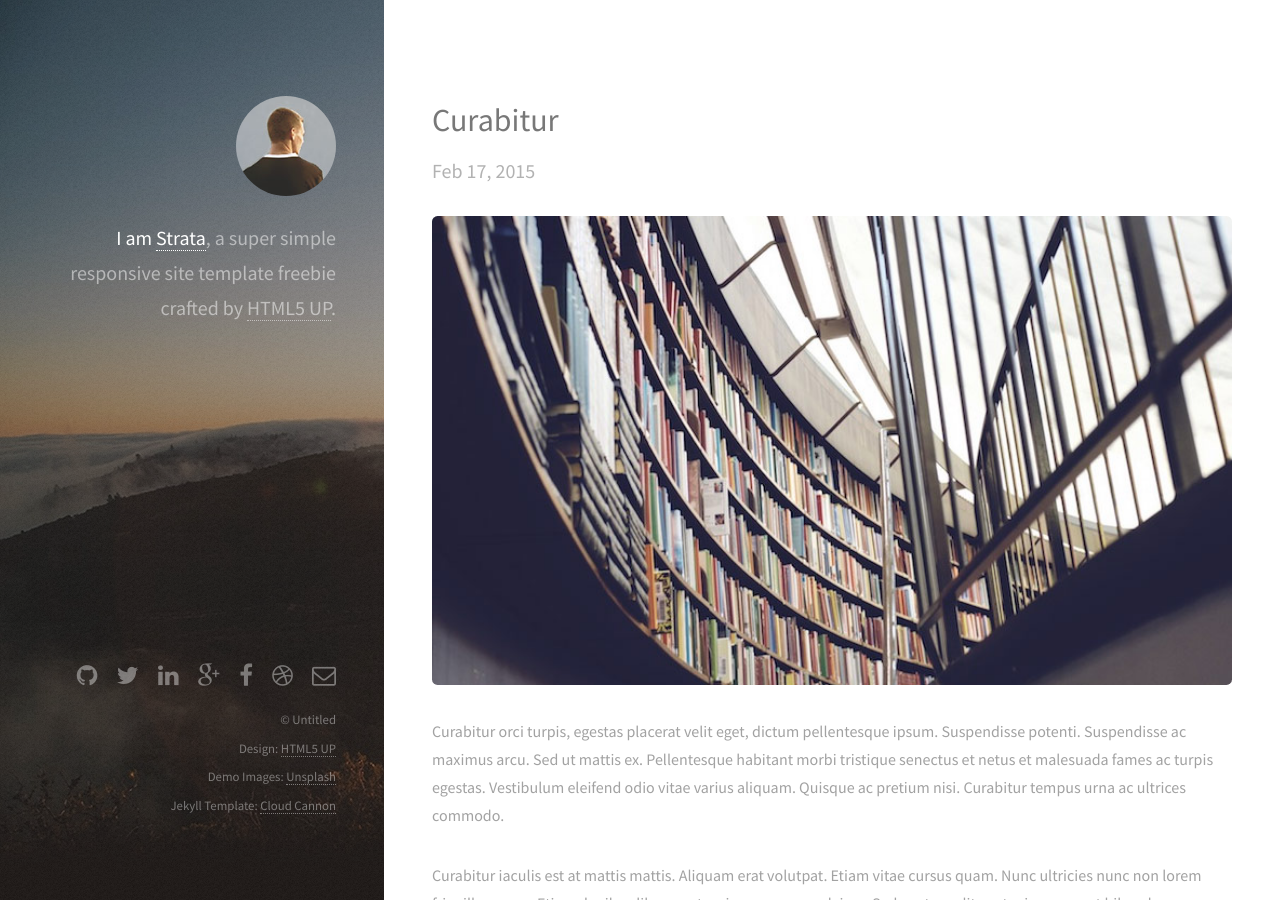
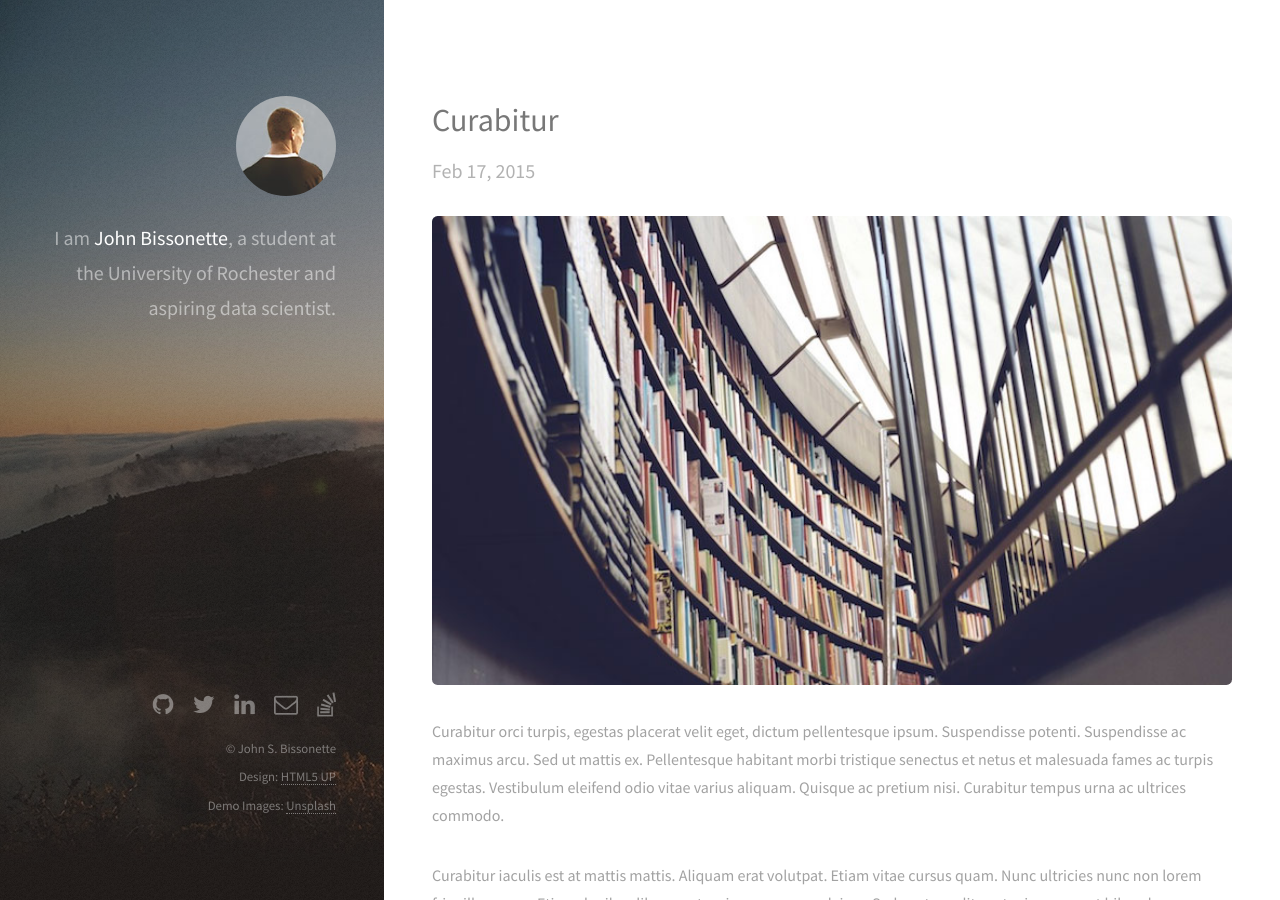
Before and after one commit to jsbUSMC/jsbusmc.github.io, a Jekyll site: the page built from index.html, in a window 1280 px wide and 900 px high. Built offline with Jekyll 4.4.1, drawn with Linux system fonts in a browser that asks for light colours.

Commit message:
broke up index.html into partials for includes

```diff
--- a/_config.yml
+++ b/_config.yml
@@ -1,25 +1,26 @@
 # Site settings
 
-title: Strata # Title of your site
-email: your-email@domain.com # Your contant email
+title: jsbUSMC | John S. Bissonette # Title of your site
+email: john.bissonette1@gmail.com # Your contant email
+author: John S. Bissonette
 
 description: > # this means to ignore newlines until "baseurl:"
   Write an awesome description for your new site here. You can edit this
   line in _config.yml. It will appear in your document head meta (for
   Google search results) and in your feed.xml site description.
 baseurl: "" # the subpath of your site, e.g. /blog/
-url: "http://yourdomain.com" # the base hostname & protocol for your site
+url: "http://jsbusmc.github.io" # the base hostname & protocol for your site
 
 # Social links.
 # Replace the word 'example' with your username if you want to include the icon in the left sidebar
 # Delete the word 'example' if you don't want to include the icon in the left sidebar
 
-twitter_username:     example  # Replace this with your Twitter username
-github_username:      example  # Replace this with your GitHub username
-linkedin_username:    example  # Replace this with your LinkedIn username
-google_plus_username: example  # Replace this with your Google+ username
-facebook_username:    example  # Replace this with your Facebook username
-dribbble_username:    example  # Replace this with your Dribbble username
+twitter_username:     DennisQua1d  # Replace this with your Twitter username
+github_username:      jsbUSMC  # Replace this with your GitHub username
+linkedin_username:    john-bissonette  # Replace this with your LinkedIn username
+stackoverflow:
+  user_id: 4743465
+  username: john-bissonette
 
 # Build settings
 markdown: kramdown
--- /dev/null
+++ b/_includes/_footer.html
@@ -0,0 +1,63 @@
+<footer id="footer">
+  <ul class="icons">
+    {% if site.github_username %}
+    <li>
+      <a href="https://github.com/{{ site.github_username }}" class="icon fa-github">
+        <span class="label">GitHub</span>
+      </a>
+    </li>
+            {% endif %}
+            {% if site.twitter_username %}
+            <li>
+                <a href="https://twitter.com/{{ site.twitter_username }}" class="icon fa-twitter">
+                  <span class="label">Twitter</span>
+                </a>
+            </li>
+            {% endif %}
+            {% if site.linkedin_username %}
+            <li>
+                <a href="https://linkedin.com/in/{{ site.linkedin_username }}" class="icon fa-linkedin">
+                  <span class="label">LinkedIn</span>
+                </a>
+            </li>
+            {% endif %}
+            {% if site.google_plus_username %}
+            <li>
+                <a href="https://plus.google.com/{{ site.google_plus_username }}" class="icon fa-google-plus">
+                  <span class="label">Google+</span>
+                </a>
+            </li>
+            {% endif %}
+            {% if site.facebook_username %}
+            <li>
+                <a href="https://www.facebook.com/{{ site.facebook_username }}" class="icon fa-facebook">
+                  <span class="label">Facebook</span>
+                </a>
+            </li>
+            {% endif %}
+            {% if site.dribbble_username %}
+            <li>
+                <a href="#" class="icon fa-dribbble">
+                  <span class="label">Dribbble</span>
+                </a>
+            </li>
+            {% endif %}
+            {% if site.email %}
+            <li>
+                <a href="mailto:{{ site.email }}" class="icon fa-envelope-o">
+                  <span class="label">Email</span>
+                </a>
+            </li>
+            {% endif %}
+            <li>
+              <a href="https://stackoverflow.com/users/{{ site.stackoverflow.user_id }}/{{ site.stackoverflow.username }}" class="icon fa-stack-overflow">
+                <span class="label">stack overflow</span>
+              </a>
+            </li>
+          </ul>
+            <ul class="copyright">
+                <li>&copy; {{ site.author }}</li>
+                <li>Design: <a href="http://html5up.net">HTML5 UP</a></li>
+                <li>Demo Images: <a href="https://unsplash.com/">Unsplash</a></li>
+            </ul>
+        </footer>
--- /dev/null
+++ b/_includes/_head.html
@@ -0,0 +1,14 @@
+<head>
+    <meta http-equiv="content-type" content="text/html; charset=utf-8" />
+    <meta name="description" content="" />
+    <meta name="keywords" content="" />
+    <meta name="viewport" content="width=device-width,initial-scale=1" />
+    <title>{{ site.author }}</title>
+    <!--[if lte IE 8]><script src="css/ie/html5shiv.js"></script><![endif]-->
+    <noscript>
+    	<link rel="stylesheet" href="/css/skel.css" />
+    	<link rel="stylesheet" href="/css/style.css" />
+    	<link rel="stylesheet" href="/css/style-xlarge.css" />
+    </noscript>
+    <!--[if lte IE 8]><link rel="stylesheet" href="/css/ie/v8.css" /><![endif]-->
+</head>
--- /dev/null
+++ b/_includes/_header.html
@@ -0,0 +1,6 @@
+<header id="header">
+    <a href="#" class="image avatar"><img src="/images/avatar.jpg" alt="" /></a>
+    <h1>
+        I am <strong>John Bissonette</strong>,<br /> a student at the University of<br /> Rochester and aspiring data scientist.
+    </h1>
+</header>
--- /dev/null
+++ b/_includes/_scripts.html
@@ -0,0 +1,4 @@
+<script src="/js/jquery.min.js"></script>
+<script src="/js/jquery.poptrox.min.js"></script>
+<script src="/js/skel.min.js"></script>
+<script src="/js/init.js"></script>
--- a/_layouts/default.html
+++ b/_layouts/default.html
@@ -1,102 +1,14 @@
 <!DOCTYPE html>
 <html>
-  	<head>
-  		<title>Strata by HTML5 UP</title>
-  		<meta http-equiv="content-type" content="text/html; charset=utf-8" />
-  		<meta name="description" content="" />
-  		<meta name="keywords" content="" />
-  		<!--[if lte IE 8]><script src="css/ie/html5shiv.js"></script><![endif]-->
-  		<script src="/js/jquery.min.js"></script>
-  		<script src="/js/jquery.poptrox.min.js"></script>
-  		<script src="/js/skel.min.js"></script>
-  		<script src="/js/init.js"></script>
-  		<noscript>
-  			<link rel="stylesheet" href="/css/skel.css" />
-  			<link rel="stylesheet" href="/css/style.css" />
-  			<link rel="stylesheet" href="/css/style-xlarge.css" />
-  		</noscript>
-  		<!--[if lte IE 8]><link rel="stylesheet" href="/css/ie/v8.css" /><![endif]-->
-  	</head>
+  	{% include _head.html %}
 
 	<body id="top">
 
-      <header id="header">
-          <a href="#" class="image avatar"><img src="/images/avatar.jpg" alt="" /></a>
-          <h1><strong>I am <a href="/">Strata</a></strong>, a super simple<br />
-          responsive site template freebie<br />
-          crafted by <a href="http://html5up.net">HTML5 UP</a>.</h1>
-      </header>
-
+      {% include _header.html %}
 
         {{ content }}
 
-        <!-- Footer -->
-        <footer id="footer">
-            <ul class="icons">
-
-              {% if site.github_username %}
-              <li>
-                <a href="https://github.com/{{ site.github_username }}" class="icon fa-github">
-                  <span class="label">GitHub</span>
-                </a>
-              </li>
-              {% endif %}
-
-              {% if site.twitter_username %}
-              <li>
-                <a href="https://twitter.com/{{ site.twitter_username }}" class="icon fa-twitter">
-                  <span class="label">Twitter</span>
-                </a>
-              </li>
-              {% endif %}
-
-              {% if site.linkedin_username %}
-              <li>
-                <a href="https://linkedin.com/in/{{ site.linkedin_username }}" class="icon fa-linkedin">
-                  <span class="label">LinkedIn</span>
-                </a>
-              </li>
-              {% endif %}
-
-              {% if site.google_plus_username %}
-              <li>
-                <a href="https://plus.google.com/{{ site.google_plus_username }}" class="icon fa-google-plus">
-                  <span class="label">Google+</span>
-                </a>
-              </li>
-              {% endif %}
-
-              {% if site.facebook_username %}
-              <li>
-                <a href="https://www.facebook.com/{{ site.facebook_username }}" class="icon fa-facebook">
-                  <span class="label">Facebook</span>
-                </a>
-              </li>
-              {% endif %}
-
-              {% if site.dribbble_username %}
-              <li>
-                <a href="#" class="icon fa-dribbble">
-                  <span class="label">Dribbble</span>
-                </a>
-              </li>
-              {% endif %}
-
-              {% if site.email %}
-              <li>
-                <a href="mailto:{{ site.email }}" class="icon fa-envelope-o">
-                  <span class="label">Email</span>
-                </a>
-              </li>
-              {% endif %}
-            </ul>
-            <ul class="copyright">
-                <li>&copy; Untitled</li>
-                <li>Design: <a href="http://html5up.net">HTML5 UP</a></li>
-                <li>Demo Images: <a href="https://unsplash.com/">Unsplash</a></li>
-                <li>Jekyll Template: <a href="http://cloudcannon.com">Cloud Cannon</a></li>
-            </ul>
-        </footer>
-
+        {% include _footer.html %}
+        {% include _scripts.html %}
 	</body>
 </html>
```
